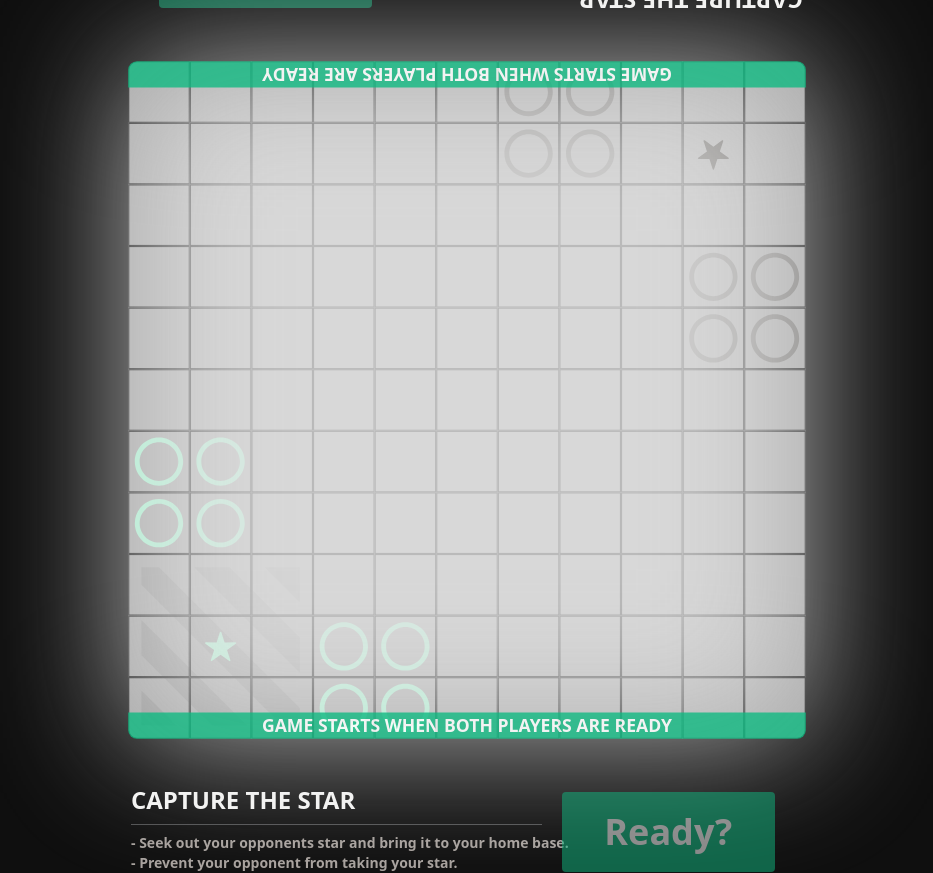
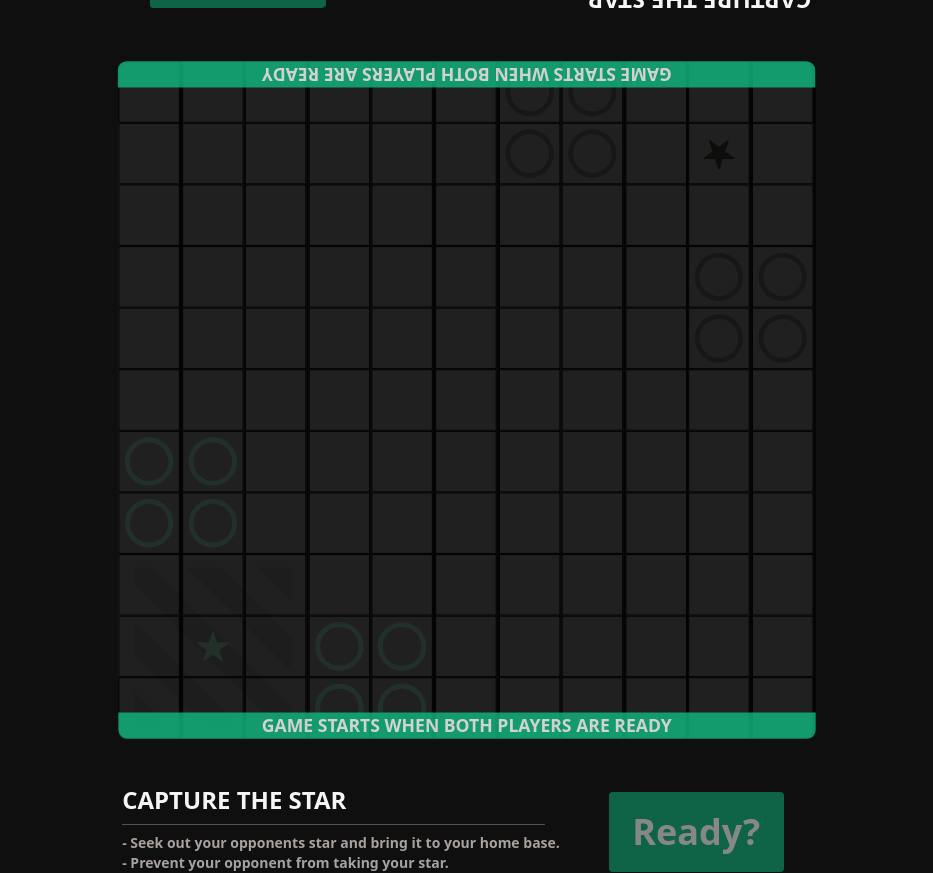
Before and after one commit to DillanThomas88/CTF, a website: page index.html in a window 1280 px wide. Shown: the whole page, without its empty margins (173-1106 px from the left). Drawn offline with Linux system fonts and the light colour scheme.

Commit message:
fixed some issues

```diff
--- a/index.html
+++ b/index.html
@@ -22,7 +22,7 @@
                 </div>
             </div>
         </div>
-        <button class="player-two-ready bg-emerald-500 text-white text-4xl font-bold py-2 px-4 ml-5 h-20 mt-16 w-full rounded animate-pulse ">
+        <button class="player-two-ready bg-emerald-500 text-white text-4xl font-bold ml-16 py-2 px-4 ml-5 h-20 mt-16 w-full rounded animate-pulse ">
             Ready?
         </button>
 
@@ -37,7 +37,7 @@
             </div>
 
         </div>
-        <div class="overlay absolute bg-neutral-200   w-full h-full z-40 blur-3xl rounded-lg"></div>
+        <div class="overlay absolute bg-black   w-full h-full z-40 rounded-lg"></div>
         <!-- board pieces -->
     </section>
     <section class="flex justify-between pt-5">
@@ -51,7 +51,7 @@
                 </div>
             </div>
         </div>
-        <button class="player-one-ready bg-emerald-500 text-white text-4xl font-bold py-2 px-4 ml-5 h-20 mt-16 w-full rounded animate-pulse ">
+        <button class="player-one-ready bg-emerald-500 text-white text-4xl font-bold ml-16 py-2 px-4 ml-5 h-20 mt-16 w-full rounded animate-pulse ">
             Ready?
         </button>
 
```
Also changed, not shown: public/css/output.css.
